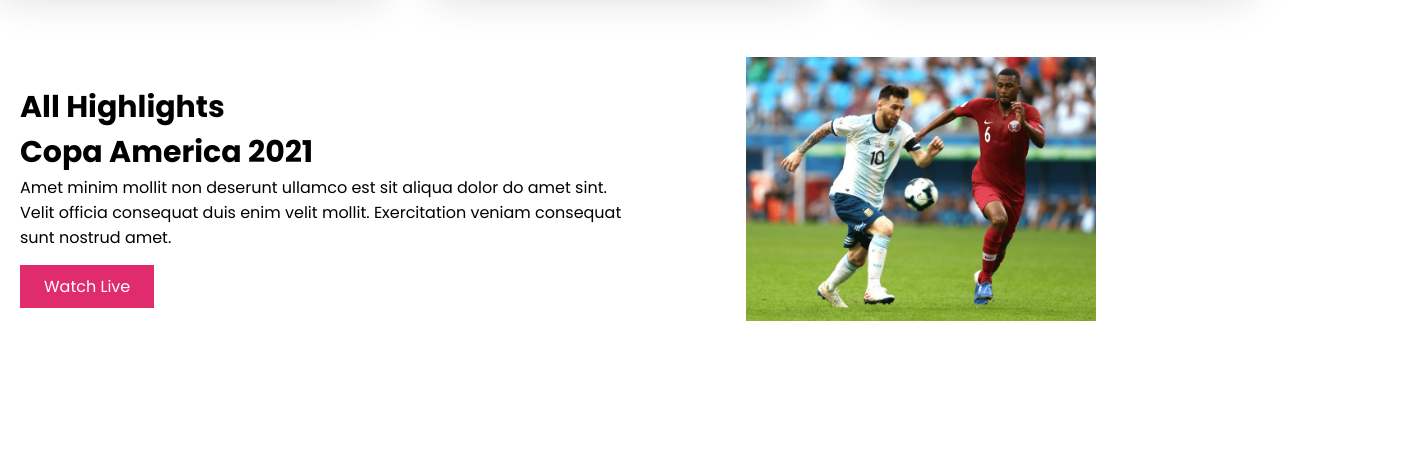
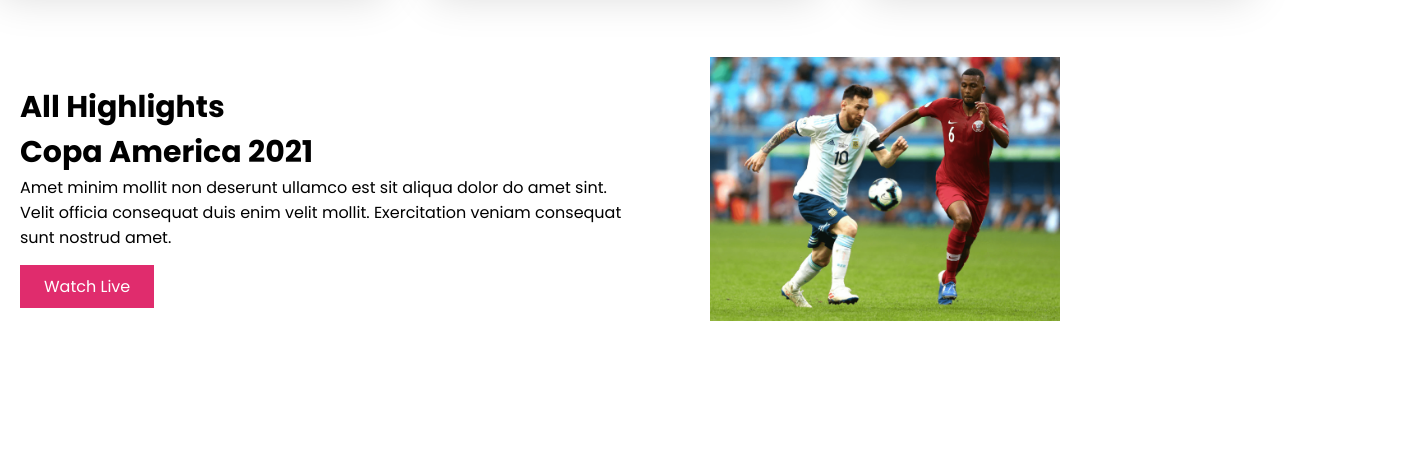
Before and after one commit to jumpetron/Assignment-2, a plain HTML site: page index.html in a window 1280 px wide. Shown: the part 2397-2863 px from the top of the page, 1416 px wide, since content can reach past the window. Drawn offline with Linux system fonts and the light colour scheme.

Commit message:
favicon add

```diff
--- a/index.html
+++ b/index.html
@@ -5,7 +5,9 @@
     <meta charset="UTF-8">
     <meta http-equiv="X-UA-Compatible" content="IE=edge">
     <meta name="viewport" content="width=device-width, initial-scale=1.0">
-    <title>Document</title>
+    <title>Hey Football</title>
+    <!-- Icon -->
+    <link rel="shortcut icon" href="images/Social Icons/football.png" type="image/x-icon">
     <!-- font Awesome -->
     <script src="https://kit.fontawesome.com/a10aa274fa.js" crossorigin="anonymous"></script>
     <!-- stylesheet -->
--- a/styles/style.css
+++ b/styles/style.css
@@ -141,7 +141,7 @@
 
 .hightlight-image{
     position: relative;
-    left: 156px;
+    left: 120px;
 }
 
 .hightlight-image img{
@@ -170,6 +170,7 @@ footer>p{
 
 .social-icon ul{
     padding: 0;
+    cursor: pointer;
 }
 
 .social-icon ul li{
```
Also changed, not shown: images/Social Icons/football.png (added).
